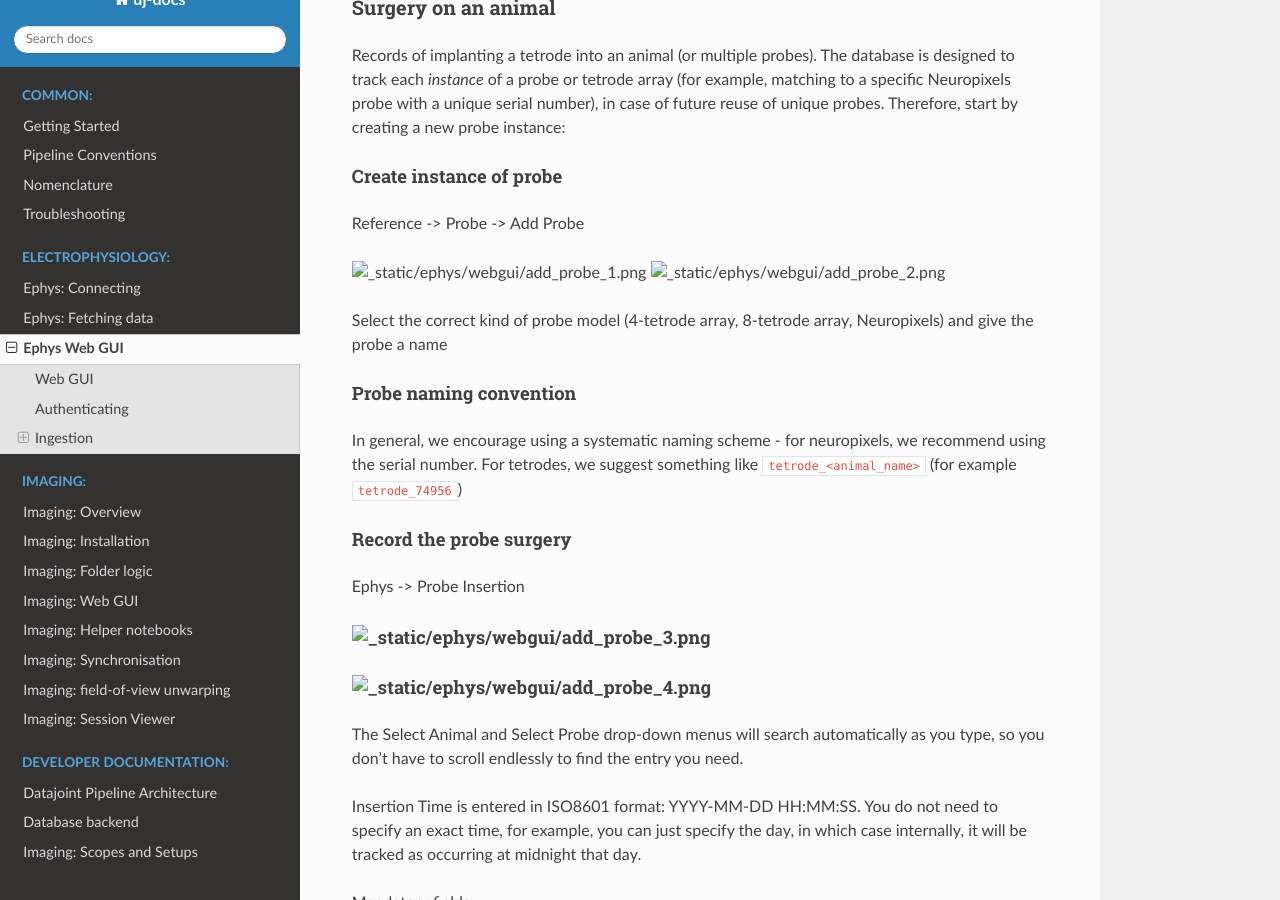
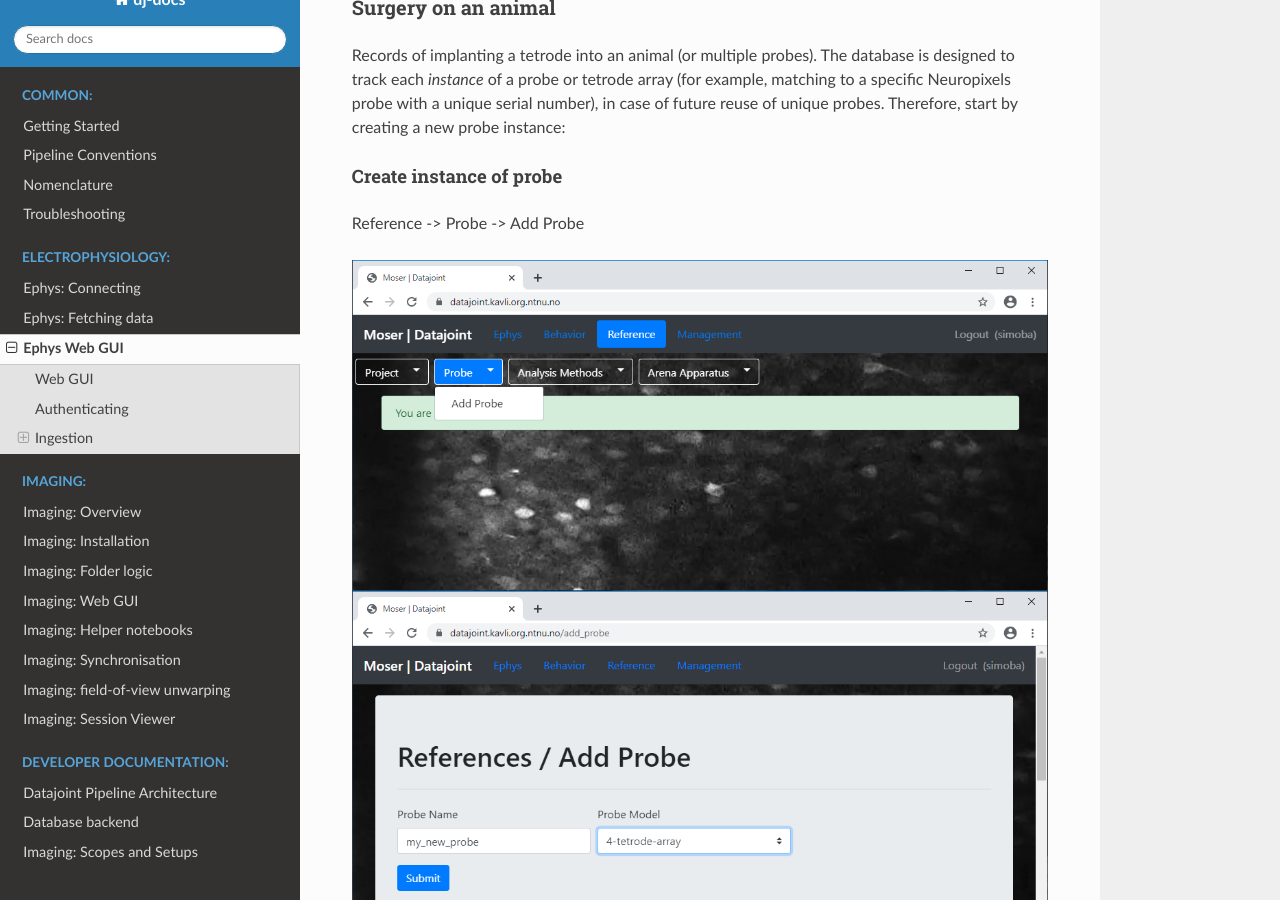
Before and after one commit to kavli-ntnu/dj-docs, a Sphinx documentation site: the page built from docs/ephys/ingestion_webgui.md, in a window 1280 px wide and 900 px high, scrolled down 1130 px. Built offline with Sphinx 7.4.7 and the Read the Docs theme 2.0.0, drawn with Linux system fonts in a browser that asks for light colours.

Commit message:
Update ingestion_webgui.md
Fix image links

```diff
--- a/docs/ephys/ingestion_webgui.md
+++ b/docs/ephys/ingestion_webgui.md
@@ -32,8 +32,8 @@
 
 Reference -> Probe -> Add Probe
 
-![](../_static/ephys/webgui/add_probe_1.png)
-![](../_static/ephys/webgui/add_probe_2.png)
+![](../_static/ephys/webgui/add_probe_1.PNG)
+![](../_static/ephys/webgui/add_probe_2.PNG)
 
 Select the correct kind of probe model (4-tetrode array, 8-tetrode array, Neuropixels) and give the probe a name
 
@@ -47,8 +47,8 @@
 
 Ephys -> Probe Insertion
 
-##### ![](../_static/ephys/webgui/add_probe_3.png)
-##### ![](../_static/ephys/webgui/add_probe_4.png)
+##### ![](../_static/ephys/webgui/add_probe_3.PNG)
+##### ![](../_static/ephys/webgui/add_probe_4.PNG)
 
 The Select Animal and Select Probe drop-down menus will search automatically as you type, so you don't have to scroll endlessly to find the entry you need.
 
@@ -72,7 +72,7 @@
 
 Ephys -> Add Session
 
-![](../_static/ephys/webgui/add_session_1.png)
+![](../_static/ephys/webgui/add_session_1.PNG)
 
 Mandatory fields:
 
```
